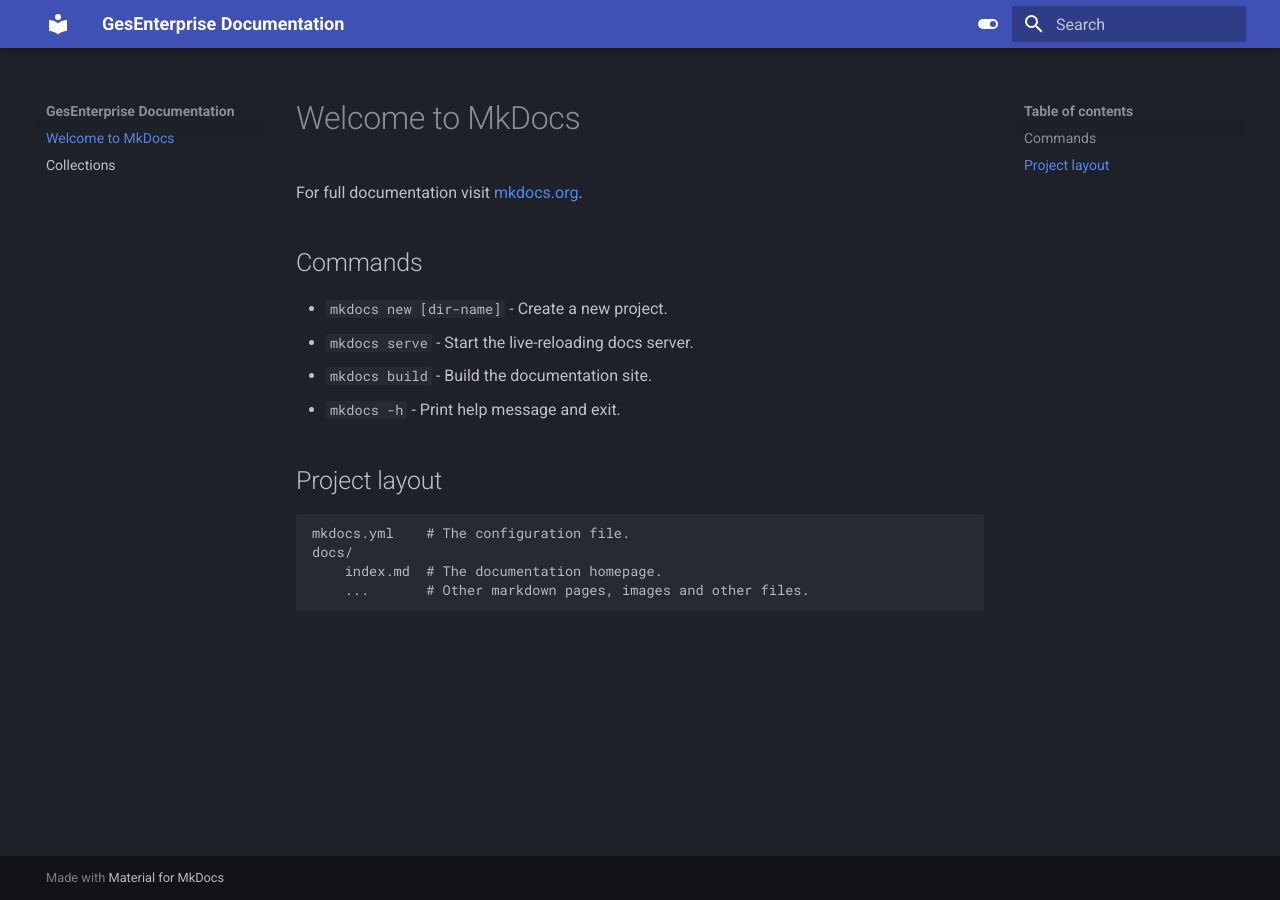
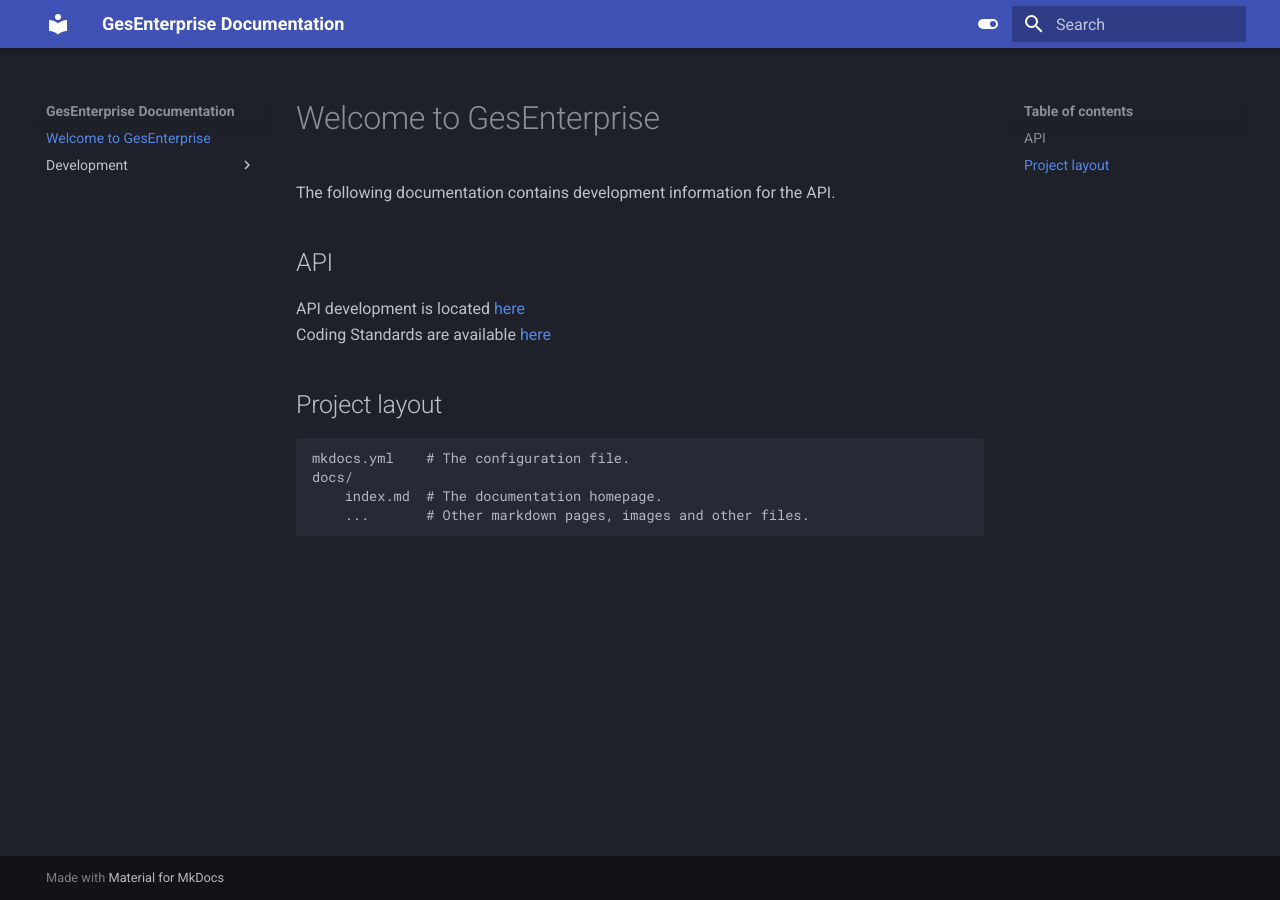
Before and after one commit to MillenniumCodeDev/Docs, an MkDocs documentation site: the page built from docs/index.md, in a window 1280 px wide. Built offline with MkDocs 1.6.1 and Material for MkDocs 9.7.7, drawn with Linux system fonts in a browser that asks for light colours.

Commit message:
Creation of Coding Standards

```diff
--- a/docs/index.md
+++ b/docs/index.md
@@ -1,13 +1,11 @@
-# Welcome to MkDocs
+# Welcome to GesEnterprise
 
-For full documentation visit [mkdocs.org](https://www.mkdocs.org).
+The following documentation contains development information for the API.
 
-## Commands
+## API
 
-* `mkdocs new [dir-name]` - Create a new project.
-* `mkdocs serve` - Start the live-reloading docs server.
-* `mkdocs build` - Build the documentation site.
-* `mkdocs -h` - Print help message and exit.
+API development is located [here](/development)
+Coding Standards are available [here](/development/codingstandards)
 
 ## Project layout
 
```
Also changed, not shown: docs/development/DEVNOTES.md (renamed from docs/DEVNOTES.md, +2 -2 lines), docs/development/codingstandards.md (added, +106 -0 lines), docs/development/index.md (added, +1 -0 lines).
